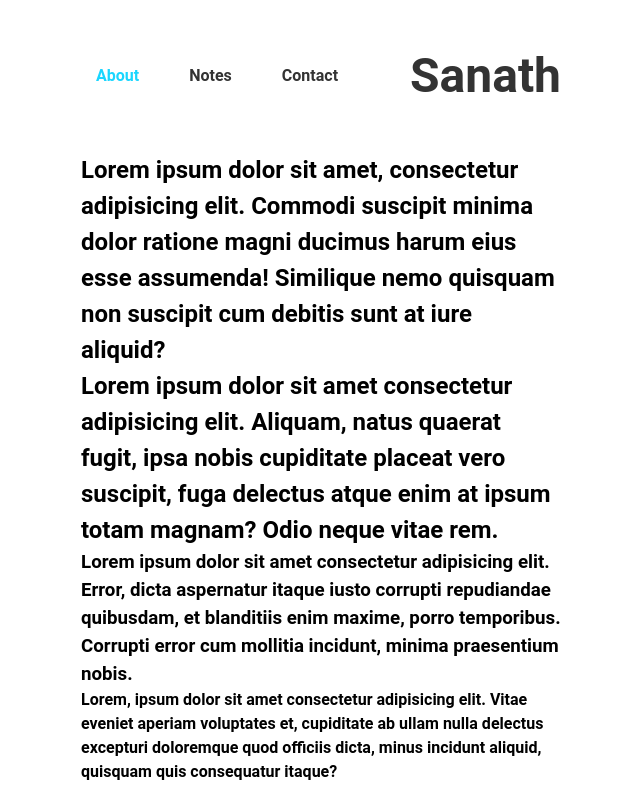
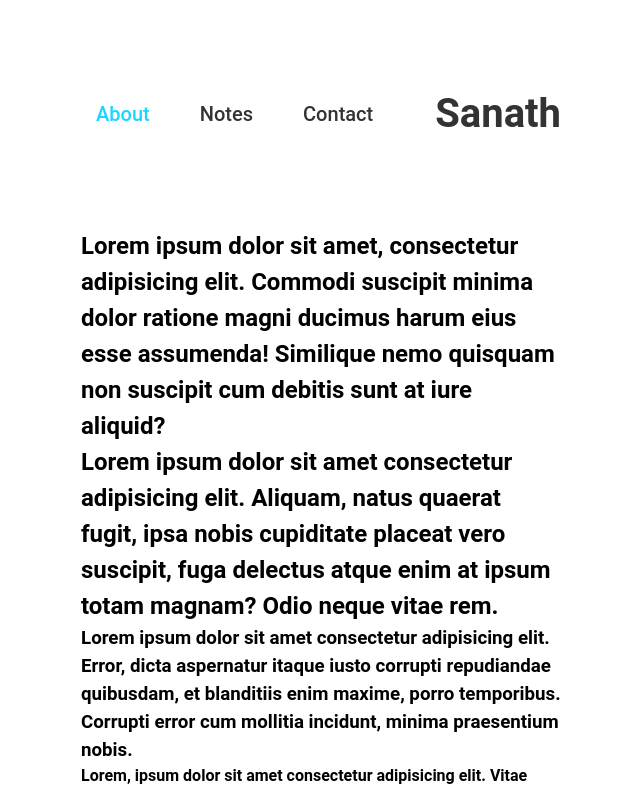
Before and after one commit to sanathkandikanti/personal-website-frontend, a Nuxt app: page / in a window 1280 px wide. Shown: the top 786 px of the page, without its empty margins (319-959 px from the left). Built offline with nearby package versions, Linux system fonts and the light colour scheme.

Commit message:
Added styling for header buttons

```diff
--- a/components/header.vue
+++ b/components/header.vue
@@ -16,7 +16,8 @@
 <style scoped>
 .header {
     background-color: #ffffff;
-  padding: 20px 0;
+    padding-top: 4rem;
+    padding-bottom: 4rem;
     width: 100%;
     margin: 0 auto;
 }
@@ -31,6 +32,7 @@
 }
 
 @media screen and (max-width: 768px) {
+
     /* Adjust max-width for smaller screens */
     .header-content {
         max-width: 90%;
@@ -58,10 +60,43 @@
 nav ul li a {
   text-decoration: none;
   color: #333333;
-    font-weight: bold;
+  font-weight: 500;
   padding: 10px 15px;
-    transition: background-color 0.3s ease;
+  transition: color 0.3s, border-bottom 0.3s; /* Added transition for underline effect */
+  font-size: 1.25rem; /* Adjust font size */
+  position: relative; /* Create space for the underline */
 }
+
+/* Underline effect */
+nav ul li a::after {
+  content: '';
+  display: block;
+  position: absolute;
+  bottom: -2px;
+  width: 0;
+  height: 1px;
+  background-color: #000; /* Black underline for unselected elements */
+  transition: width 0.3s ease, background-color 0.3s ease; /* Added transition for underline color */
+}
+
+/* Animate underline on hover */
+nav ul li a:hover::after {
+  width: 100%;
+  background-color: black; /* Change underline color on hover */
+}
+
+/* Active/Selected link without underline */
+.router-link-exact-active::after {
+  width: 0; /* Hide underline after selection */
+  background-color: transparent; /* No underline for selected link */
+}
+
+/* Selected link text color */
+.router-link-exact-active {
+  color: #1ad6ff; /* Change text color for selected link */
+}
+
+
 
 .router-link-exact-active {
     color: #1ad6ff;
@@ -71,7 +106,7 @@
     text-decoration: none;
     color: #333333;
     font-weight: bold;
-    font-size: 48px;
+    font-size: 2.5rem;
 }
 
 .header-text a {
--- a/layouts/default.vue
+++ b/layouts/default.vue
@@ -22,25 +22,25 @@ export default {
     display: flex;
     flex-direction: column;
     align-items: center;
-    padding: 0 20px;
+    padding: 0 20px; /* Add padding to the page wrapper */
   }
 
   .content-wrapper {
     width: 100%;
     max-width: 1200px;
-    margin: 0 auto;
+    margin: 0 auto; /* Center the content */
   }
 
+  /* Adjust padding for different screen sizes */
   @media screen and (min-width: 1200px) {
   .page-wrapper {
-        padding: 0 400px;
-        /* Large screens: set padding to 400px */
+    padding: 0 400px; /* Large screens: set padding to 400px */
   }
 }
 
 @media screen and (max-width: 768px) {
   .page-wrapper {
-        padding: 0 10px;
-        /* Small screens: set padding to 10px */
+    padding: 0 10px; /* Small screens: set padding to 10px */
   }
-}</style>
+}
+  </style>
```
Lines whose indentation alone changed are shown as unchanged.
